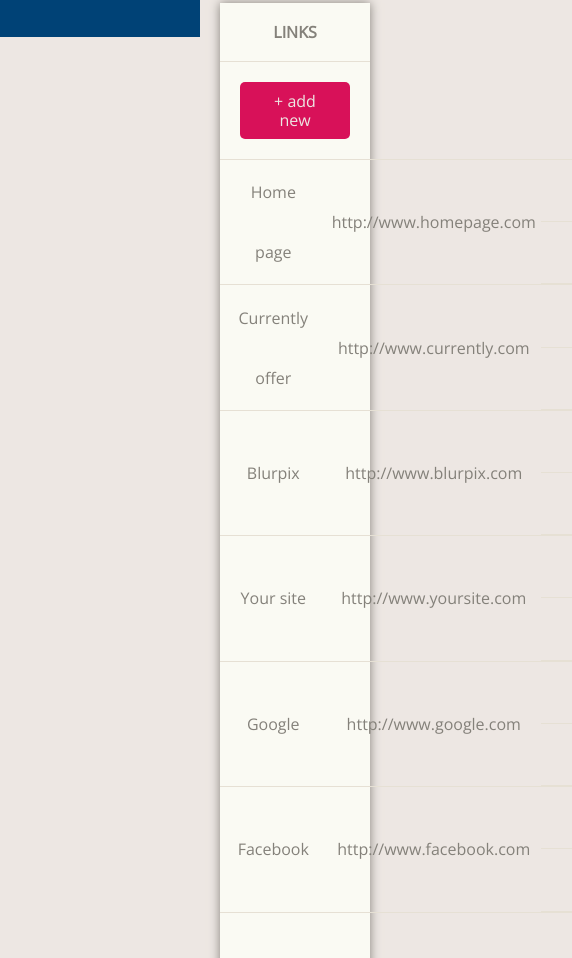
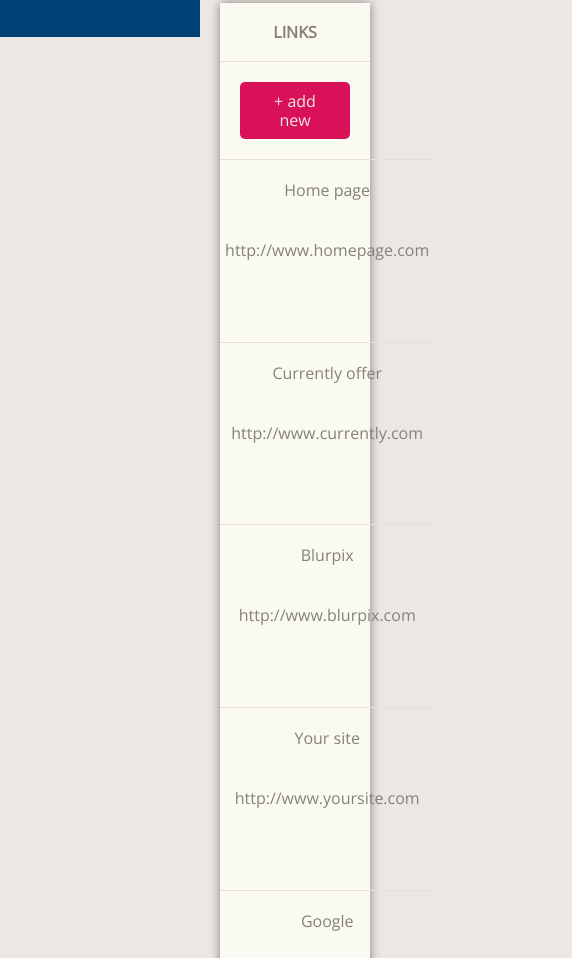
Before and after one commit to WieMon/admin-project, a website: page index.html in a window 390 px wide. Shown: the part 807-1765 px from the top of the page, 572 px wide, since content can reach past the window. Drawn offline with nearby package versions, Linux system fonts and the light colour scheme; a web font is replaced by a local one.

Commit message:
Add media query for md

```diff
--- a/sass/_layout.scss
+++ b/sass/_layout.scss
@@ -18,7 +18,6 @@ body {
 .section-container {
   margin-top: 80px;
   margin-left: 220px;
-
   width: calc(100% - 240px);
   transition: all .40s;
 }
@@ -27,6 +26,9 @@ body {
   width: calc(100% - 100px);
   margin: 80px 0 0 80px;
   transition: .5s;
+  @media(max-width: 767px) {
+    //width: 85%;
+  }
 }
 
 .section {
--- a/sass/components/_tables.scss
+++ b/sass/components/_tables.scss
@@ -25,6 +25,9 @@ tr {
     text-align: center;
     border-bottom: 1px solid $color-seven;
   }
+  @media(min-width: 767px) {
+    text-align: center;
+  }
 }
 
 td {
@@ -32,24 +35,20 @@ td {
   &:first-of-type {
     padding: 0 12px;
   }
-  // @media(max-width: 767px) {
-  //   display: block;
-  //   border-bottom: none;
-  //   &:nth-of-type(3), &:nth-of-type(4) {
-  //     display: inline-block;
-
-  //   }
-  // }
+  @media(max-width: 767px) {
+    display: block;
+    border-bottom: none;
+    &:nth-of-type(3), &:nth-of-type(4) {
+      display: inline-block;
+    }
+  }
   @media(min-width: 767px) {
     display: block;
     border-bottom: none;
   }
-  @media(max-width: 767px) {
     &:nth-of-type(3), &:nth-of-type(4) {
       display: inline-block;
     }
-
-  }
 }
 
 .table__icon {
```
Also changed, not shown: css/style.css, 1 other file.
